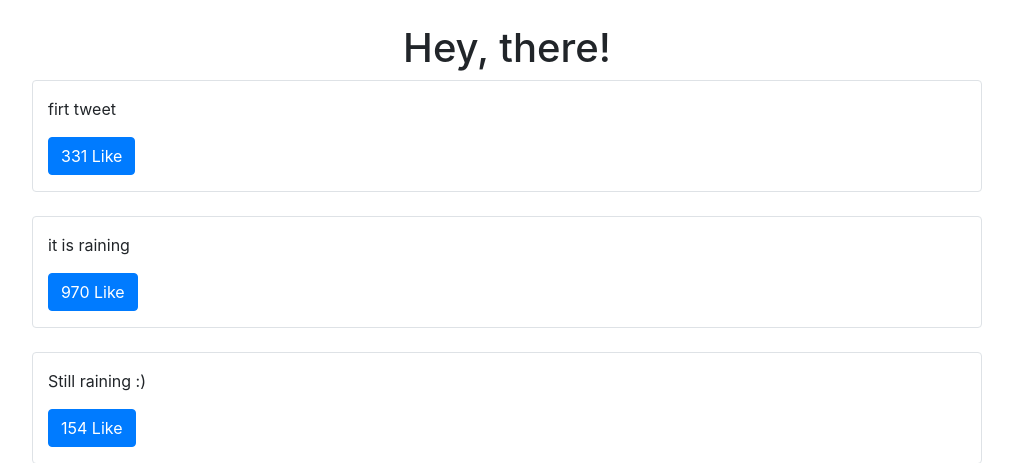
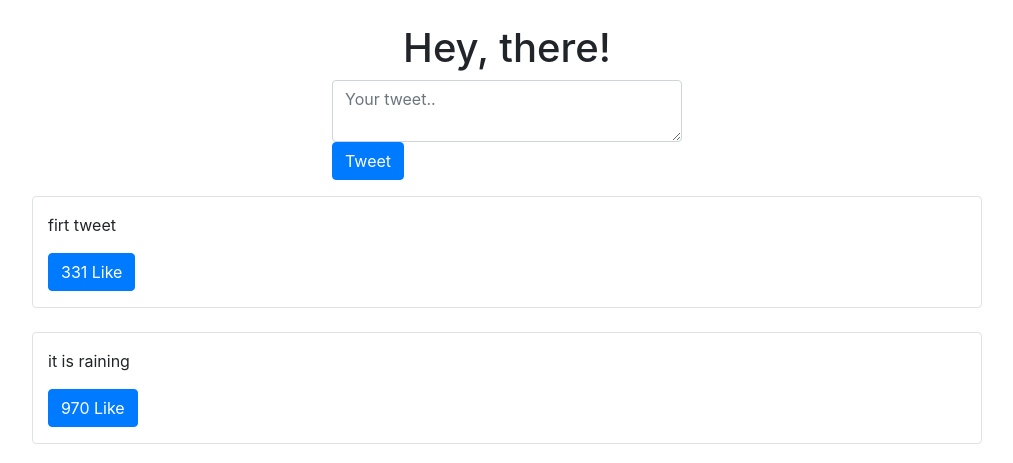
Before and after one commit to WillamysC/tweetme, a Django app: page / in a window 1280 px wide. Shown: the part 56-519 px from the top of the page, without its empty margins (133-1146 px from the left). Run offline with Django 4.2, Linux system fonts and the light colour scheme; data comes from the database, SQL or seed files in the repository; both versions use the stored data as it was after the commit.

Commit message:
tweet create form added.

```diff
--- /dev/null
+++ b/templates/components/form.html
@@ -0,0 +1,4 @@
+<form action="" method="POST"> {% csrf_token %}
+    {{ form.as_p }}
+    <button type="submit" class="btn btn-secondary">Save</button>
+</form>
--- a/templates/pages/home.html
+++ b/templates/pages/home.html
@@ -8,6 +8,17 @@
     <div class="row text-center">
         <div class="col">
             <h1> Hey, there!</h1>
+        </div>
+    </div>
+
+    <div class="row mb-3">
+        <div class="col-md-4 mx-auto col-10">
+            <form action="/create-tweet" method="POST">
+                {% csrf_token %}
+                <input type="hidden" name="next" value="/">
+                <textarea class="form-control" name="content" placeholder="Your tweet.."></textarea>
+                <button class="btn btn-primary" type="submit">Tweet</button>
+            </form>
         </div>
     </div>
 
--- a/tweets/urls.py
+++ b/tweets/urls.py
@@ -5,6 +5,7 @@ app_name = "tweets"
 
 urlpatterns = [
     path('', views.home_view, name='home'),
+    path('create-tweet', views.tweet_create_view, name='create-tweet'),
     path('tweets', views.tweet_list_view, name='tweets-list'),
     path('tweets/<int:tweet_id>', views.tweet_detail_view, name='tweet-details'),
 ]
--- a/tweets/views.py
+++ b/tweets/views.py
@@ -1,12 +1,25 @@
 import random
-from django.shortcuts import render
+from django.shortcuts import render, redirect
 from django.http import HttpResponse, Http404, JsonResponse
 
 from .models import Tweet
+from .forms import TweetForm
 
 
 def home_view(request, *args, **kwargs):
     return render(request, 'pages/home.html', context={}, status=200)
+
+def tweet_create_view(request, *args, **kwargs):
+    form = TweetForm(request.POST or None)
+    next_url = request.POST.get('next') or None
+
+    if form.is_valid():
+        obj = form.save(commit=False)
+        obj.save()
+        if next_url != None:
+            return redirect(next_url)
+        form = TweetForm()
+    return render(request, 'components/form.html', context={'form': form})
 
 
 def tweet_list_view(request, *args, **kwargs):
```
Also changed, not shown: tweets/forms.py (added, +17 -0 lines), db.sqlite3.
